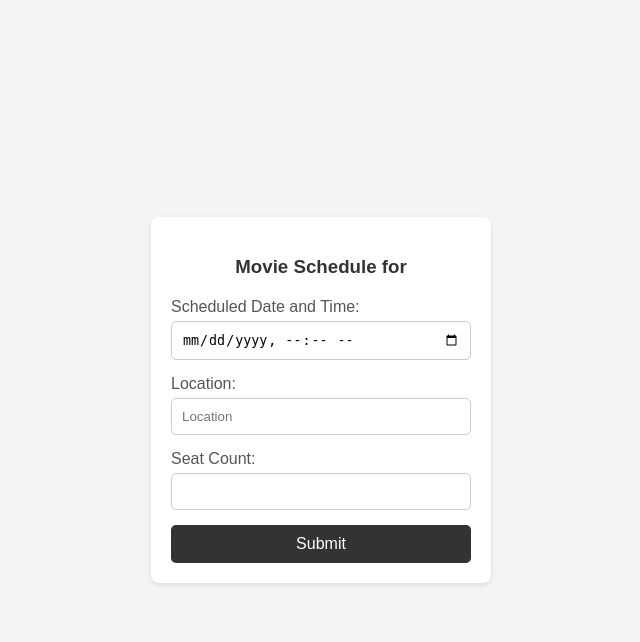
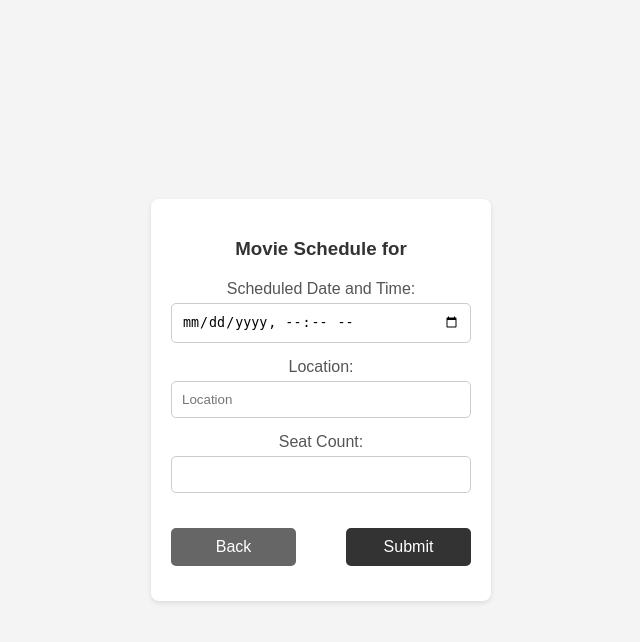
Before and after one commit to sauravdhoju/MovieTicketDjango, a Django app: template MovieTicket/templates/addSchedule.html in a window 1280 px wide. Shown: the top 642 px of the page, without its empty margins (319-959 px from the left). Run offline with Django 5.2, Linux system fonts and the light colour scheme; the template is opened without the code that fills it, so the values that code supplies are empty.

Commit message:
added back button in add schedule

```diff
--- a/MovieTicket/templates/addSchedule.html
+++ b/MovieTicket/templates/addSchedule.html
@@ -24,17 +24,22 @@
             box-shadow: 0 2px 5px rgba(0, 0, 0, 0.1);
             width: 300px;
             max-width: 100%;
+            display: flex;
+            flex-direction: column;
+            align-items: center;
         }
 
         h3 {
             margin-bottom: 20px;
             text-align: center;
+            color: #333;
         }
 
         label {
             display: block;
             margin-bottom: 5px;
             color: #555;
+            text-align: left; /* Align labels to the left */
         }
 
         input[type="datetime-local"],
@@ -48,25 +53,39 @@
             box-sizing: border-box;
         }
 
-        button[type="submit"] {
+        button[type="submit"],
+        button[type="button"] {
             background-color: #333;
             color: #fff;
             border: none;
             border-radius: 5px;
             padding: 10px 20px;
             cursor: pointer;
-            width: 100%;
             font-size: 16px;
             transition: background-color 0.3s;
+            width: calc(50% - 25px); /* Set width to 75% with some space between buttons */
+            margin-bottom: 15px;
         }
 
-        button[type="submit"]:hover {
+        button[type="button"] {
+            background-color: #666;
+        }
+
+        button[type="submit"]:hover,
+        button[type="button"]:hover {
             background-color: #555;
         }
 
         .error-message {
             color: #dc3545;
             margin-top: 5px;
+        }
+
+        .button-container {
+            width: 100%;
+            display: flex;
+            justify-content: space-between;
+            margin-top: 20px;
         }
 
         /* Media Queries */
@@ -83,7 +102,8 @@
                 font-size: 14px;
             }
 
-            button[type="submit"] {
+            button[type="submit"],
+            button[type="button"] {
                 font-size: 14px;
             }
         }
@@ -103,8 +123,17 @@
     {% for message in messages %}
     <p class="error-message" id="error">{{ message }}</p>
     {% endfor %}
-    <button type="submit">Submit</button>
+    <div class="button-container">
+        <button type="button" onclick="goBack()">Back</button>
+        <button type="submit">Submit</button>
+    </div>
 </form>
+
+<script>
+    function goBack() {
+        window.history.back();
+    }
+</script>
 
 </body>
 </html>
```
